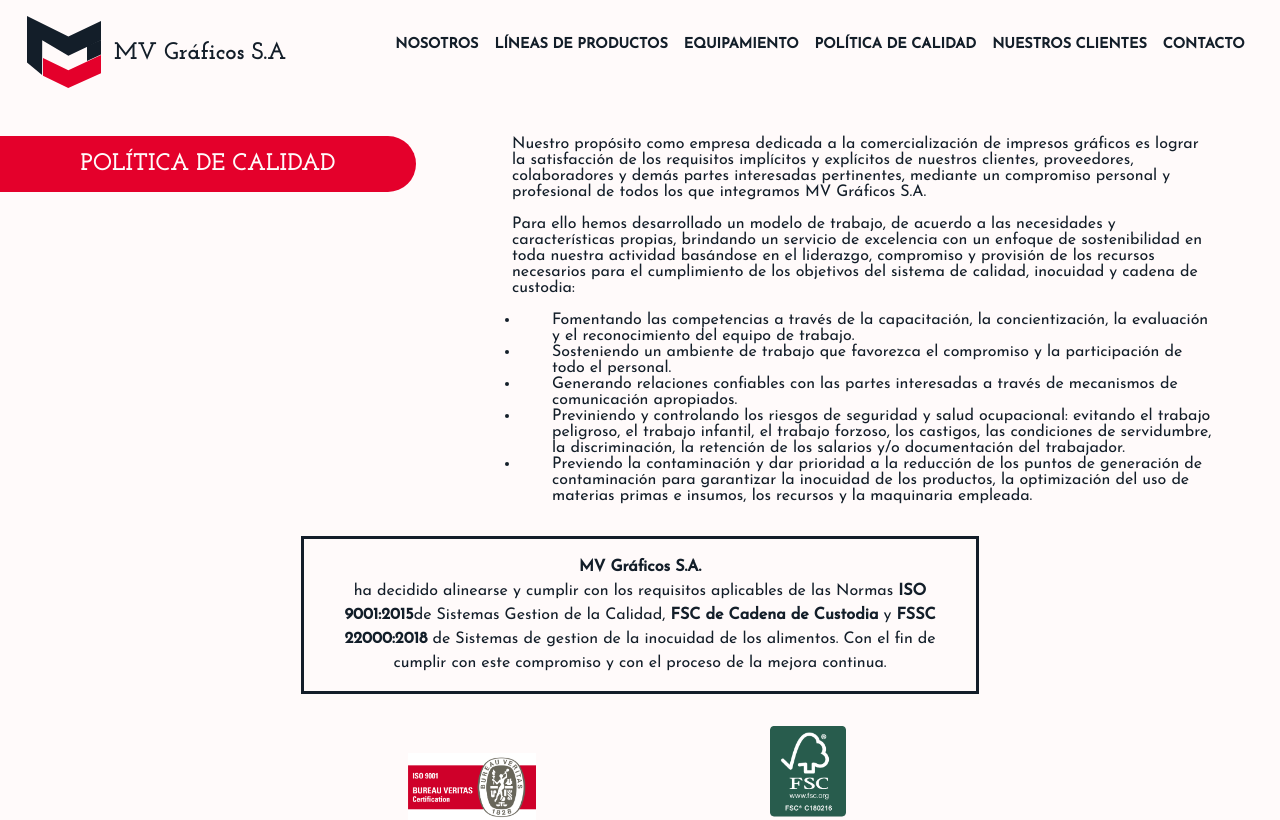
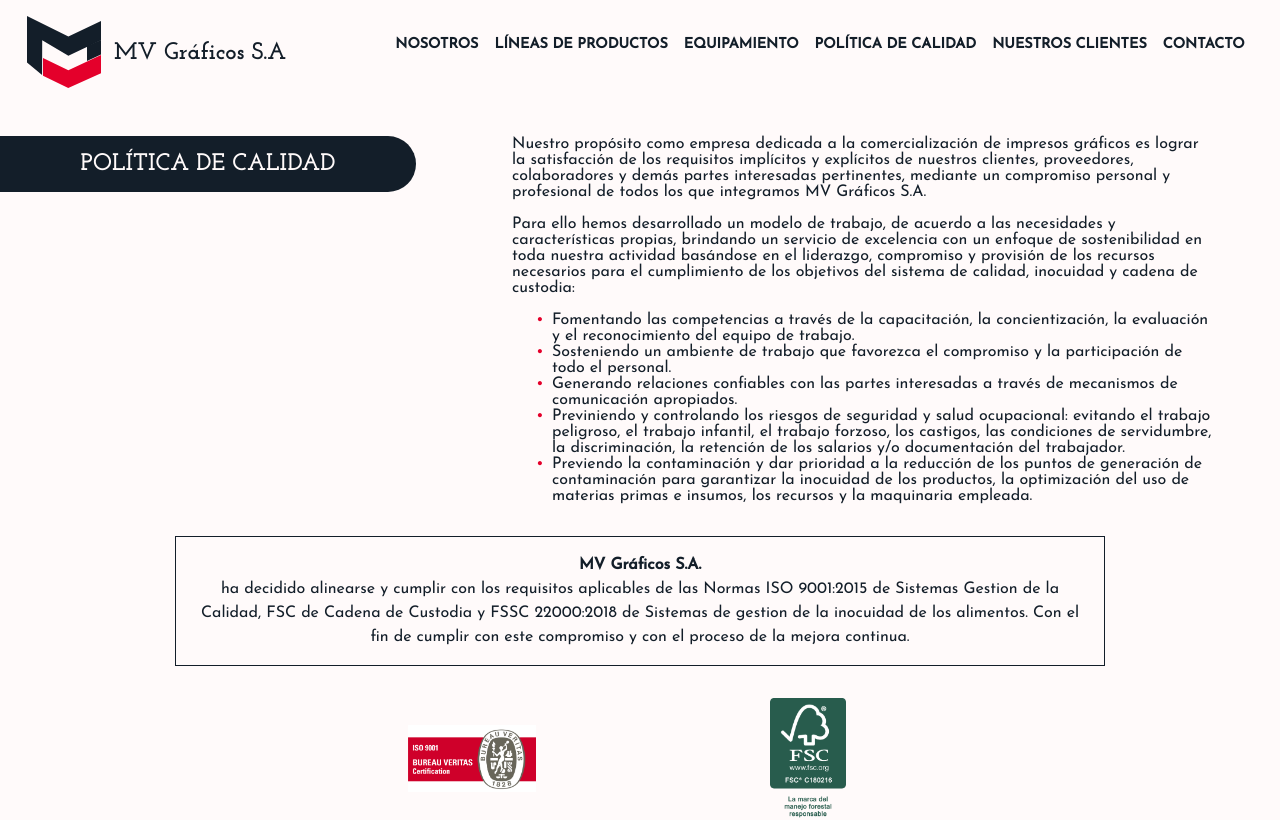
Before and after one commit to letscodearg/mv-graficos, a React (Create React App) app: page /calidad in a window 1280 px wide. Shown: the top 820 px of the page. Built offline with nearby package versions, Linux system fonts and the light colour scheme.

Commit message:
calidad update

```diff
--- a/src/pages/Calidad.js
+++ b/src/pages/Calidad.js
@@ -30,8 +30,8 @@
       <section className="df rw wp jcc aic">
           <p className="alignCenter calidadBox">
             <b>MV Gráficos S.A.</b> <br/>
-            ha decidido alinearse y cumplir con los requisitos aplicables de las Normas <b>ISO 9001:2015</b>
-            de Sistemas Gestion de la Calidad, <b>FSC de Cadena de Custodia</b> y <b>FSSC 22000:2018</b> de Sistemas de gestion de la inocuidad
+            ha decidido alinearse y cumplir con los requisitos aplicables de las Normas ISO 9001:2015
+            de Sistemas Gestion de la Calidad, FSC de Cadena de Custodia y FSSC 22000:2018 de Sistemas de gestion de la inocuidad
             de los alimentos. Con el fin de cumplir con este compromiso y con el proceso de la mejora continua.
           </p>
       </section>
--- a/src/styles/Body.css
+++ b/src/styles/Body.css
@@ -51,6 +51,21 @@
     text-align: center;
 }
 
+li {
+    list-style: none;
+}
+
+li::before {
+
+    content: "\2022";
+
+    color: #E4002B;
+
+    display: inline-block;
+    width: 1em;
+    margin-left: -1em;
+}
+
 @media screen and (min-width: 1200px) {
     main {
         margin: 1rem  0;
@@ -75,7 +90,7 @@
 
     main h1{
         width: 30%;
-        background-color: #E4002B;
+        background-color: #131E29;
         color: snow;
         padding: 1rem;
         border-radius: 0 3rem 3rem 0;
--- a/src/styles/Calidad.css
+++ b/src/styles/Calidad.css
@@ -54,6 +54,15 @@
         width: 50%;
         border: solid .2rem #131E29;
         line-height: 1.5rem;
+        transform: scale(1);
+        transition: all 0.5s ease-in-out;
+    }
+
+    .calidad .calidadBox:hover {
+        background-color: #131E29;
+        color: snow;
+        transform: scale(1.05);
+        transition: all 0.5s ease-in-out;
     }
 
 }
```
